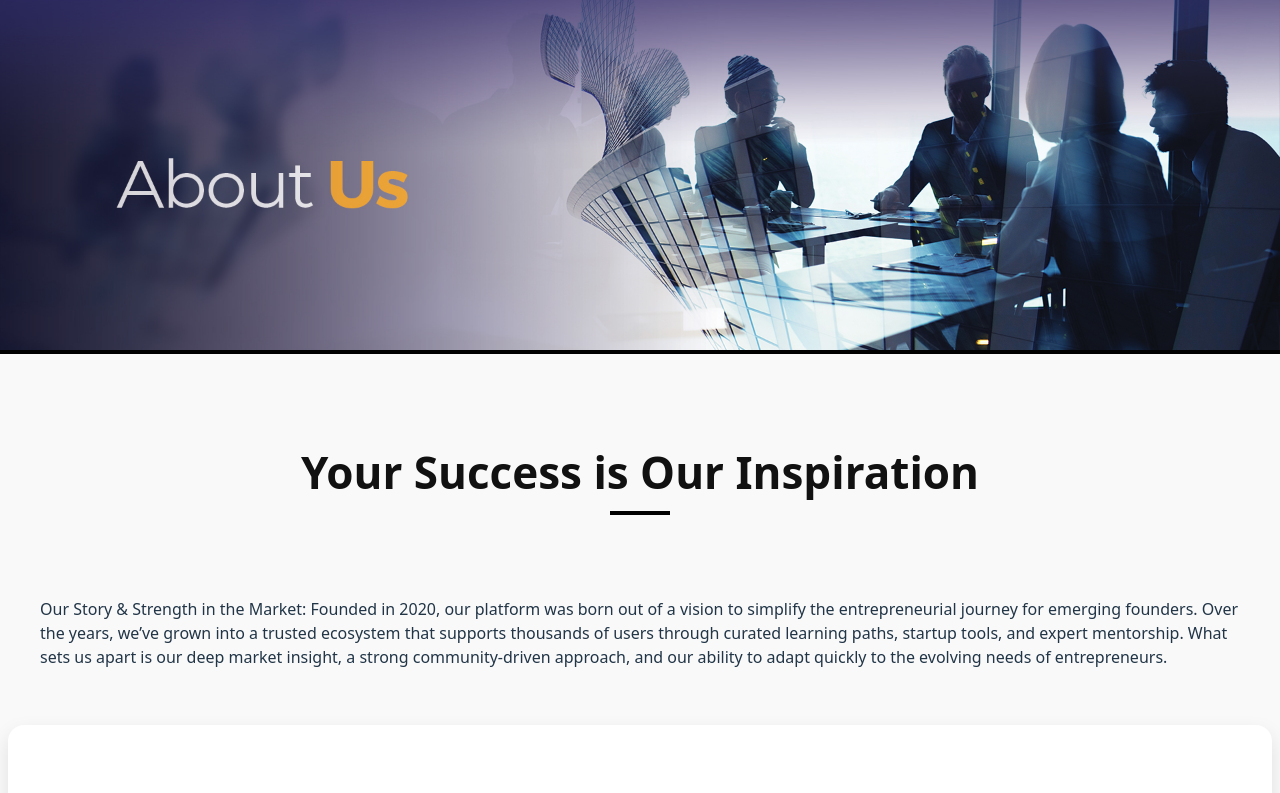
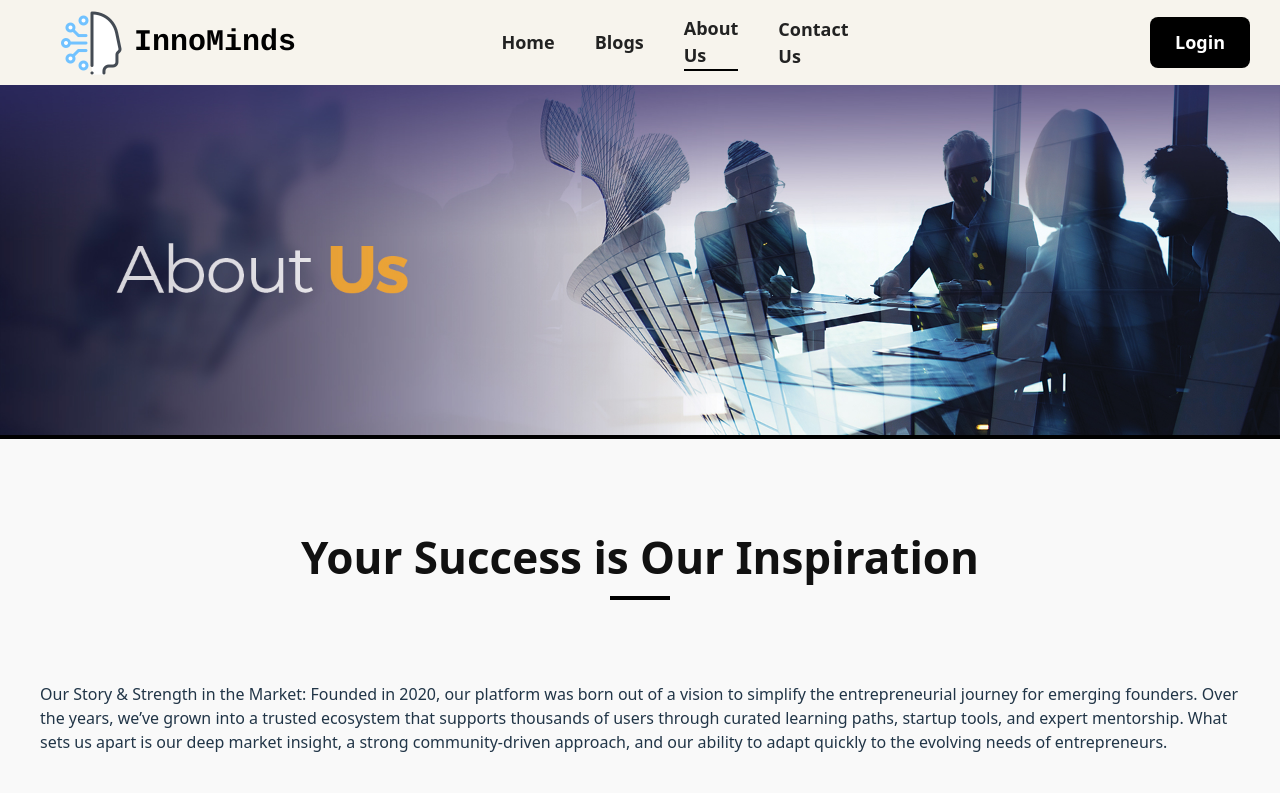
Before and after one commit to IMADDABLIGI/BlogApp, a React (Vite) app in the folder frontend/: page /about in a window 1280 px wide. Shown: the top 793 px of the page. Built offline with nearby package versions, Linux system fonts and the light colour scheme.

Commit message:
refactor(master): merge with hamza fix navbar

```diff
--- a/frontend/src/about/About.jsx
+++ b/frontend/src/about/About.jsx
@@ -6,9 +6,12 @@ import pp from '/pp.PNG'
 import imad from '/imad.jpg'
 import koko from '/koko.jpg'
 import han from '/han.jpg'
+import HomeHead from '../home/HomeHead';
+
 function About() {
   return (
     <div>
+      <HomeHead />
       <section className="about-section">
         <div className="about-banner-wrapper">
           <img src={aboutimg} alt="Team working" className="about-banner" />
```
